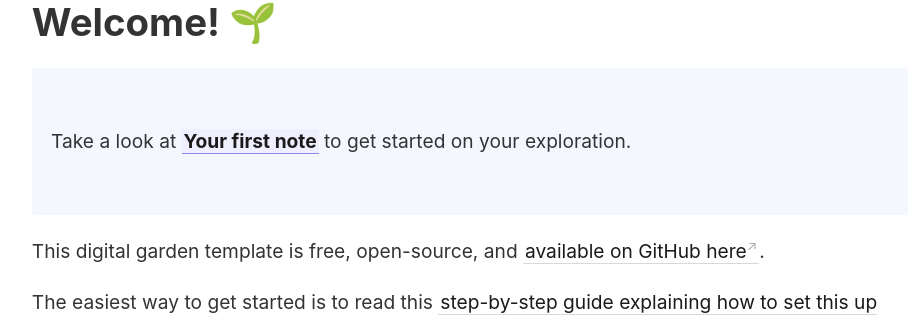
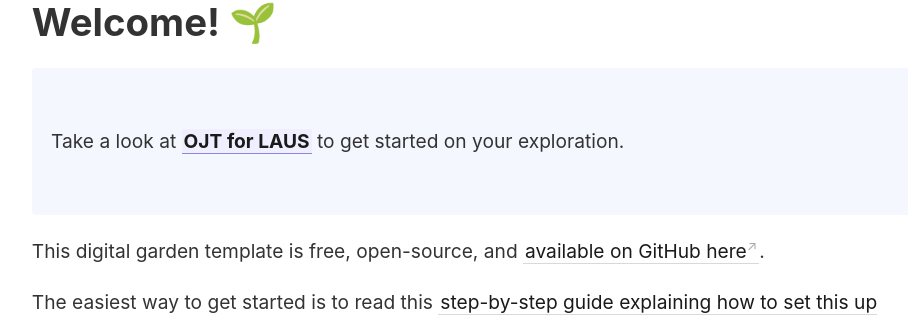
Before and after one commit to gbjun7333/OJT-for-LAUS, a Jekyll site: the page built from _pages/index.md, in a window 1280 px wide. Shown: the part 147-469 px from the top of the page, without its empty margins (45-953 px from the left). Built offline with Jekyll 4.4.1, drawn with Linux system fonts in a browser that asks for light colours.

Commit message:
Update index.md

```diff
--- a/_pages/index.md
+++ b/_pages/index.md
@@ -8,7 +8,7 @@
 # Welcome! 🌱
 
 <p style="padding: 3em 1em; background: #f5f7ff; border-radius: 4px;">
-  Take a look at <span style="font-weight: bold">[[Your first note]]</span> to get started on your exploration.
+  Take a look at <span style="font-weight: bold">[[OJT for LAUS]]</span> to get started on your exploration.
 </p>
 
 This digital garden template is free, open-source, and [available on GitHub here](https://github.com/maximevaillancourt/digital-garden-jekyll-template).
```
